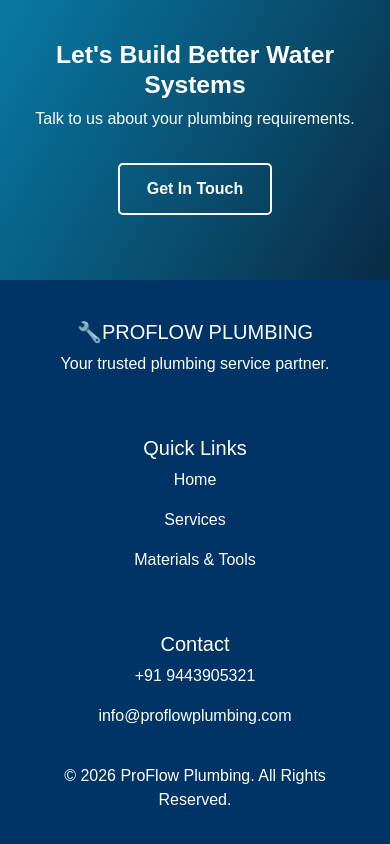
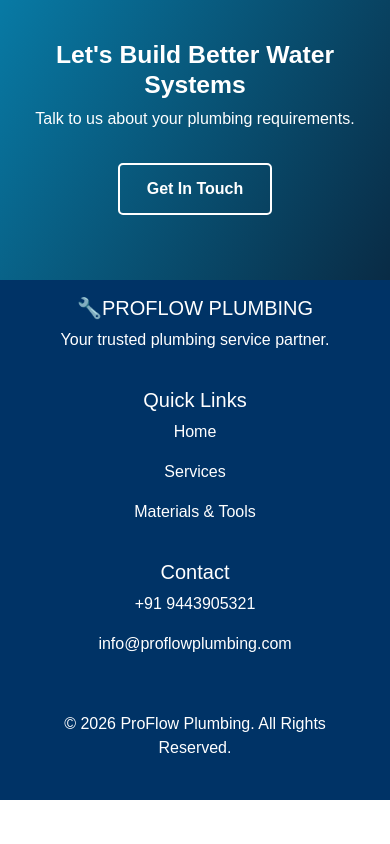
Before and after one commit to sraj91741-blip/plumber-shop, a plain HTML site: page about.html in a window 390 px wide. Shown: the part 2567-3411 px from the top of the page. After the commit the page ends 3367 px from the top, so only its background shows below. Drawn offline with nearby package versions, Linux system fonts and the light colour scheme.

Commit message:
Refactor footer styles for better responsiveness

```diff
--- a/style.css
+++ b/style.css
@@ -421,46 +421,58 @@ a {
    FOOTER
 ========================= */
 
-/* Force Footer Center Alignment */
+/* ===== FOOTER DESIGN ===== */
+
 footer {
+    background-color: #003366 !important;
+    color: white !important;
+    padding: 40px 20px;
     text-align: center !important;
 }
 
-footer .container,
-footer .row {
-    display: flex;
-    flex-direction: column;
-    align-items: center !important;
-    justify-content: center !important;
+footer .container {
     text-align: center !important;
 }
 
+footer .row {
+    justify-content: center !important;
+    align-items: center !important;
+}
+
 footer .row > div,
-footer .col,
 footer [class*="col-"] {
-    width: 100%;
     text-align: center !important;
-    margin-bottom: 20px;
 }
 
 footer h3,
 footer h4,
 footer h5,
 footer p,
-footer a {
+footer a,
+footer li {
+    color: white !important;
     text-align: center !important;
 }
 
 footer ul {
+    list-style: none;
     padding: 0 !important;
-    list-style: none !important;
-    text-align: center !important;
+    margin: 0 auto !important;
 }
 
 footer ul li {
-    text-align: center !important;
+    margin-bottom: 10px;
 }
 
+footer a {
+    text-decoration: none;
+}
+
+footer a:hover {
+    color: #00bfff !important;
+}
+
+/* Social Icons Center */
 footer .social-icons {
     display: flex !important;
     justify-content: center !important;
@@ -468,47 +480,55 @@ footer .social-icons {
     gap: 15px;
 }
 
+/* Footer Bottom */
 footer .footer-bottom {
+    text-align: center !important;
     width: 100%;
-    text-align: center !important;
+    margin-top: 20px;
 }
 
-@media (max-width: 768px) {
-    footer * {
+/* ===== MOBILE RESPONSIVE ===== */
+
+@media screen and (max-width: 768px) {
+
+    footer {
+        width: 100%;
         text-align: center !important;
     }
 
-    footer .row,
-    footer .row > div {
+    footer .container {
+        width: 100%;
+        text-align: center !important;
+    }
+
+    footer .row {
+        display: flex !important;
+        flex-direction: column !important;
+        align-items: center !important;
         justify-content: center !important;
-        align-items: center !important;
     }
-}
 
-/* Your existing CSS code */
+    footer .row > div,
+    footer [class*="col-"] {
+        width: 100% !important;
+        max-width: 100% !important;
+        text-align: center !important;
+        margin: 0 auto 20px auto !important;
+    }
 
-/* Your other section styles */
+    footer ul {
+        text-align: center !important;
+        padding: 0 !important;
+    }
 
-
-/* ===== FOOTER DARK BLUE ===== */
-footer {
-    background-color: #003366 !important;
-    color: white !important;
-    padding: 40px 20px;
-    text-align: center;
-}
-
-footer h3,
-footer h4,
-footer h5,
-footer p,
-footer li,
-footer a {
-    color: white !important;
-}
-
-footer a:hover {
-    color: #00bfff !important;
+    footer p,
+    footer h3,
+    footer h4,
+    footer h5,
+    footer a,
+    footer li {
+        text-align: center !important;
+    }
 }
 /* =========================
    MOBILE RESPONSIVE NAVBAR
```
